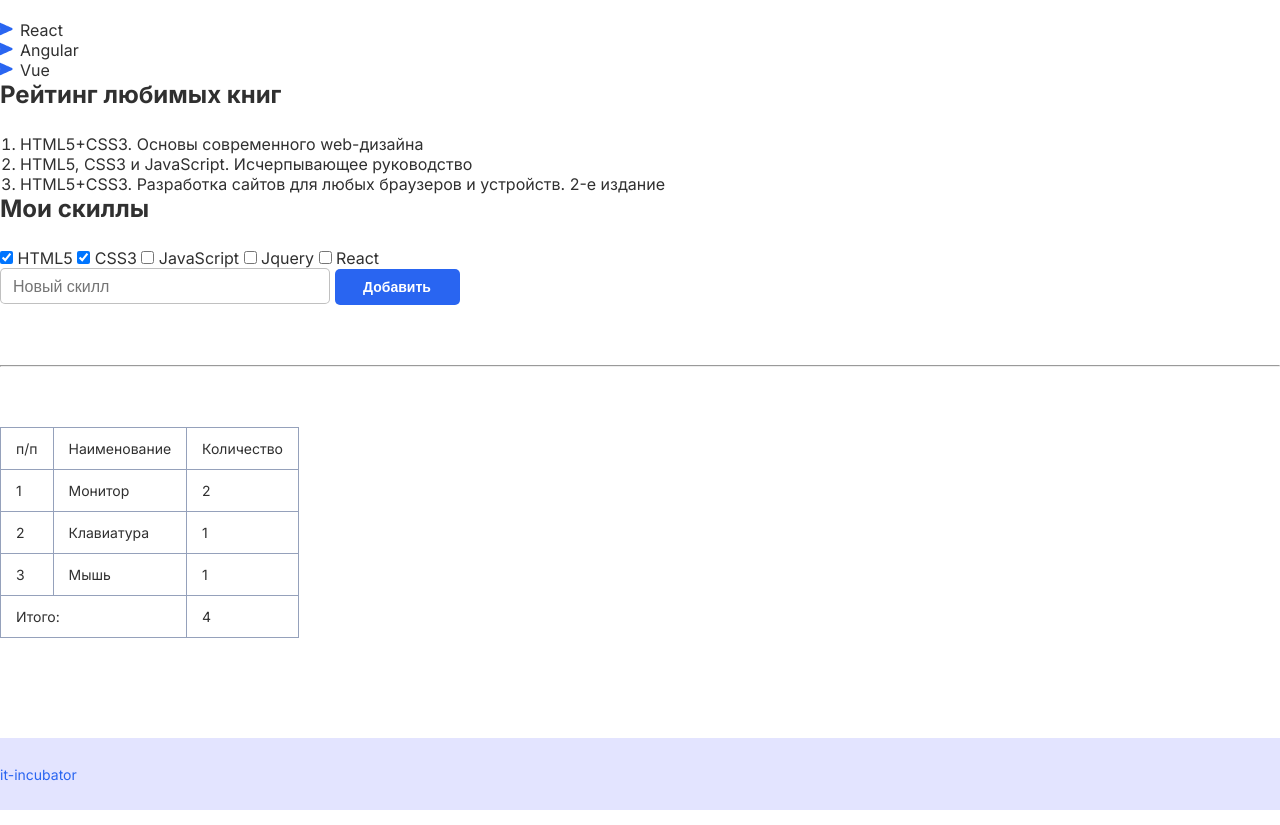
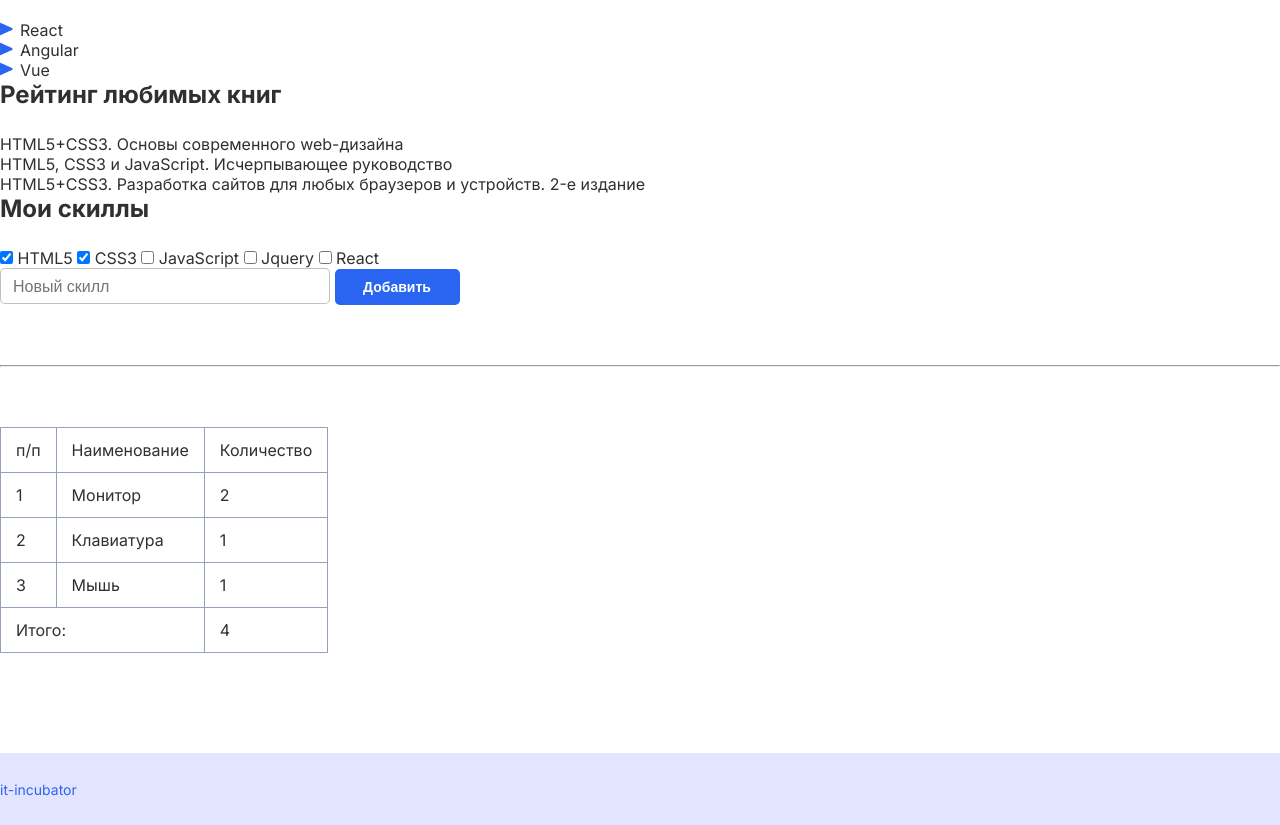
Before and after one commit to katePlyhauka/2-hw-with-auto-test-html-css-main, a plain HTML site: page index.html in a window 1280 px wide. Shown: the part 1040-1865 px from the top of the page. Drawn offline with Linux system fonts and the light colour scheme.

Commit message:
homework finish3

```diff
--- a/style.css
+++ b/style.css
@@ -84,7 +84,7 @@ select {
     font-weight: 400;
     font-size: 16px;
 
-    padding-left: 20px;/* Стили для нумерованного списка во второй секции */
+    padding-left: 0 0 0 20px;/* Стили для нумерованного списка во второй секции */
 }
 
 .label {
@@ -133,7 +133,7 @@ th, td {
     padding: 12px 15px;
     text-align: left;
     font-weight: 400;
-    font-size: 14px;/* Стили для ячеек таблицы */
+    font-size: 16px;/* Стили для ячеек таблицы */
 }
 
 footer {
```
